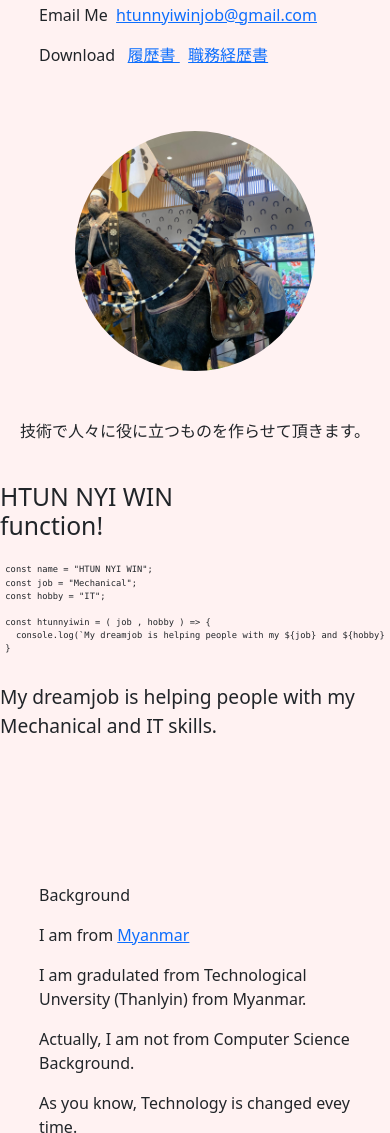
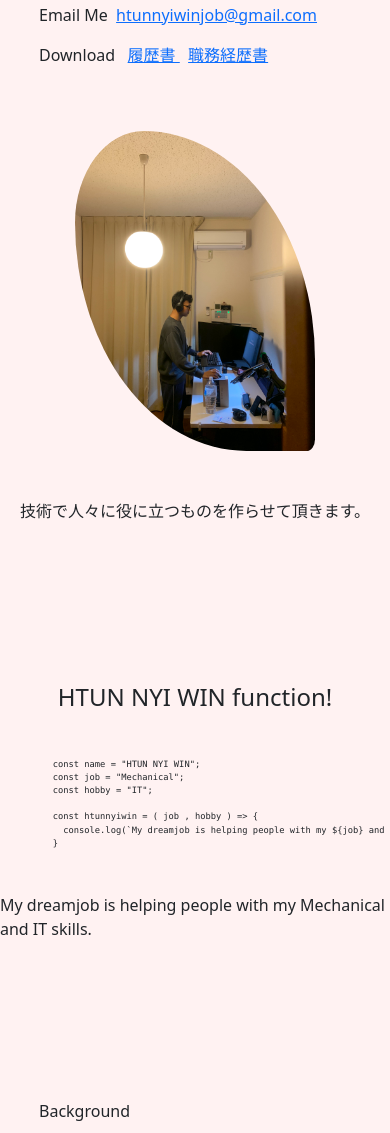
Before and after one commit to HtunNyiWin/portfolio, a plain HTML site: page index.html in a window 390 px wide. Shown: the part 699-1832 px from the top of the page. Drawn offline with nearby package versions, Linux system fonts and the light colour scheme.

Commit message:
2023 03 09 ver 3

```diff
--- a/index.html
+++ b/index.html
@@ -106,10 +106,7 @@
 
     <!-- Third Section My Pic with motto -->
     <div class="thirdSection">
-      <img
-        src="/data/287486418_5131891966925440_7141703414505674789_n.jpg"
-        alt="profileImg"
-      />
+      <img src="/data/IMG_2146-preview.jpg" alt="profileImg" />
 
       <div>技術で人々に役に立つものを作らせて頂きます。</div>
 
@@ -134,7 +131,10 @@
 
     <!-- Second Section My Background -->
     <div class="secondSection">
+      <div class="secondSection_leftSide">
         <p>Background</p>
+      </div>
+      <div class="secondSection_rightSide">
         <p>
           I am from
           <a
@@ -150,10 +150,11 @@
         <p>As you know, Technology is changed evey time.</p>
         <p>So, I want to step to IT Field</p>
       </div>
+    </div>
 
     <!-- Forth Section My Skills -->
     <div id="forthSection" class="forthSection">
-      <div class="forthSection_leftSide">Skills</div>
+      <div class="forthSection_leftSide">My Skills</div>
       <div class="forthSection_rightSide">
         <div class="forthSection_rightSide_upperSection">
           <div>
@@ -196,7 +197,7 @@
 
     <!-- Firth Section My Projects -->
     <div id="firthSection" class="firthSection">
-      <div class="firthSection_leftSide">My Project</div>
+      <div class="firthSection_leftSide">My Projects</div>
       <div class="firthSection_rightSide">
         <div class="card" style="width: 18rem">
           <a href="https://htunnyiwin.github.io/TinDogWebsite/" target="_blank"
--- a/style.css
+++ b/style.css
@@ -45,7 +45,7 @@ padding: 3rem 0 3rem 0;
 .thirdSection img {
     margin-bottom: 3rem;
     width: 15rem;
-    border-radius: 100%;
+    border-radius: 40% 100% 5% 100%;
 }
 .thirdSection h2 {
     margin-top: 10%;
@@ -56,6 +56,7 @@ padding: 3rem 0 3rem 0;
 }
 
 .thirdSection p {
+    margin-left: 10% ;
     font-size: larger;
     font-weight: normal;
 }
@@ -139,7 +140,20 @@ padding: 3rem 0 3rem 0;
 }
 
 @media (max-width:820px) {
+    .thirdSection h2 {
+        margin: 10rem auto 2rem;
+        font-weight: 200;
+        font-size:1.5rem;
+    }
+
     .thirdSection .funcyCode {
         font-size: 10px;
+        margin: auto;
+    }
+
+    .thirdSection p {
+        margin: 1rem auto 2rem;
+        font-weight: 200;
+        font-size:1rem;
     }
 }
```
Also changed, not shown: 1 other file. Lines whose indentation alone changed are shown as unchanged.
